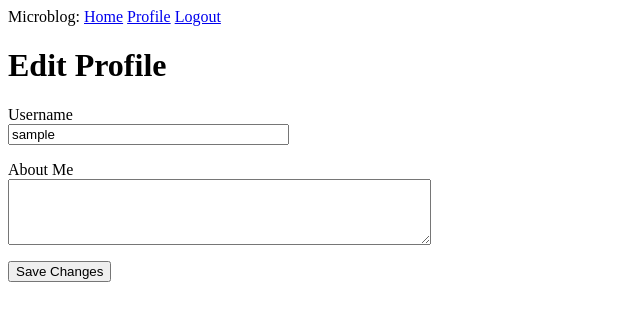
After one commit to theTisrock/flask-microblog, a Flask app: page /edit_profile in a window 1280 px wide. The commit adds this page. Shown: the top 321 px of the page, without its empty margins (0-640 px from the left). Run offline with Flask 2, Linux system fonts and the light colour scheme; the visitor is signed in with stand-in values (Sample User, id 1); data comes from the database, SQL or seed files in the repository; both versions use the stored data as it was after the commit.

Commit message:
"Built user profile & profile editing."

```diff
--- a/microblog_app/forms.py
+++ b/microblog_app/forms.py
@@ -2,8 +2,8 @@
 
 from flask_wtf import FlaskForm
 # flask-wtf uses wtforms as a dependency
-from wtforms import StringField, PasswordField, BooleanField, SubmitField
-from wtforms.validators import DataRequired, EqualTo, Email, ValidationError
+from wtforms import StringField, PasswordField, BooleanField, SubmitField, TextAreaField
+from wtforms.validators import DataRequired, EqualTo, Email, ValidationError, Length
 from microblog_app.models import User, Post
 
 
@@ -18,7 +18,7 @@ class LoginForm(FlaskForm):
 
 class RegistrationForm(FlaskForm):
     username = StringField("Username", validators=[DataRequired()])
-    email = StringField("Email", validators=[DataRequired(), Email()])
+    email = StringField("Email", validators=[DataRequired(), Email(), Length(min=5, max=120)])
     password = PasswordField("Password", validators=[DataRequired()])
     confirm_password = PasswordField("Confirm Password", validators=[DataRequired(), EqualTo("password")])
     submit = SubmitField("Register")
@@ -34,4 +34,10 @@ class RegistrationForm(FlaskForm):
         if found_email:
             raise ValidationError("Please use a different email.")
 
+
+class EditProfileForm(FlaskForm):
+    username = StringField("Username", validators=[DataRequired()])
+    about_me = TextAreaField("About Me", validators=[Length(min=0, max=140)])
+    submit = SubmitField("Save Changes")
+
 # end forms
--- a/microblog_app/routes.py
+++ b/microblog_app/routes.py
@@ -1,5 +1,5 @@
 from microblog_app import app, db  # importing the Flask object called "app" in __init__.py
-from microblog_app.forms import LoginForm, RegistrationForm
+from microblog_app.forms import LoginForm, RegistrationForm, EditProfileForm
 from microblog_app.models import User, Post
 from microblog_app.urls import Action,URLRoute
 from flask import render_template, flash, redirect, url_for, request
@@ -11,6 +11,22 @@ from werkzeug.urls import url_parse
 def before_request():
     if current_user.is_authenticated:
         current_user.timestamp_on_request()
+
+
+@app.route(URLRoute.edit_profile, methods=['GET', 'POST'])
+@login_required
+def edit_profile():
+    edit_profile_form = EditProfileForm()
+    if edit_profile_form.validate_on_submit() and request.method == 'POST':  # accept changes
+        current_user.username = edit_profile_form.username.data
+        current_user.about_me = edit_profile_form.about_me.data
+        db.session.commit()
+        flash(f"Saved changes to \"About Me\" section for {current_user.username}")
+        redirect(url_for(Action.edit_profile))
+    elif request.method == 'GET':  # pre-populate current state of 'About me' section
+        edit_profile_form.username.data = current_user.username
+        edit_profile_form.about_me.data = current_user.about_me
+    return render_template("edit_profile.html", title="Edit Profile", form=edit_profile_form)
 
 
 @app.route(URLRoute.home['root'])  # app decorators first
--- /dev/null
+++ b/microblog_app/templates/edit_profile.html
@@ -0,0 +1,23 @@
+{% extends "base.html" %}
+
+{% block content %}
+    <h1>Edit Profile</h1>
+    <form action="" method="post">
+        {{ form.hidden_tag() }}
+        <p>
+            {{ form.username.label }}<br>
+            {{ form.username(size=32) }}<br>
+            {% for error in form.username.errors %}
+            <span style="color: red;">[{{ error }}]</span>
+            {% endfor %}
+        </p>
+        <p>
+            {{ form.about_me.label }}<br>
+            {{ form.about_me(cols=50, rows=4) }}<br>
+            {% for error in form.about_me.errors %}
+            <span style="color: red;">[{{ error }}]</span>
+            {% endfor %}
+        </p>
+        <p>{{ form.submit() }}</p>
+    </form>
+{% endblock %}
--- a/microblog_app/templates/user.html
+++ b/microblog_app/templates/user.html
@@ -1,6 +1,7 @@
 {% extends "base.html" %}
 
 {% block content %}
+{% if user == current_user %}<p><a href="{{ url_for('edit_profile') }}">Edit Profile</a></p>{% endif %}
 
 <table>
     <tr valign=top">
--- a/microblog_app/urls.py
+++ b/microblog_app/urls.py
@@ -7,6 +7,7 @@
 
 
 class Action():
+    edit_profile = 'edit_profile'
     index = 'index'
     login = 'login'
     logout = 'logout'
@@ -19,6 +20,7 @@ class Action():
 
 
 class URLRoute():
+    edit_profile = "/edit_profile"
     home = {
                 'root': "/",
                 'index': "/index"
```
Also changed, not shown: microblog.db.
